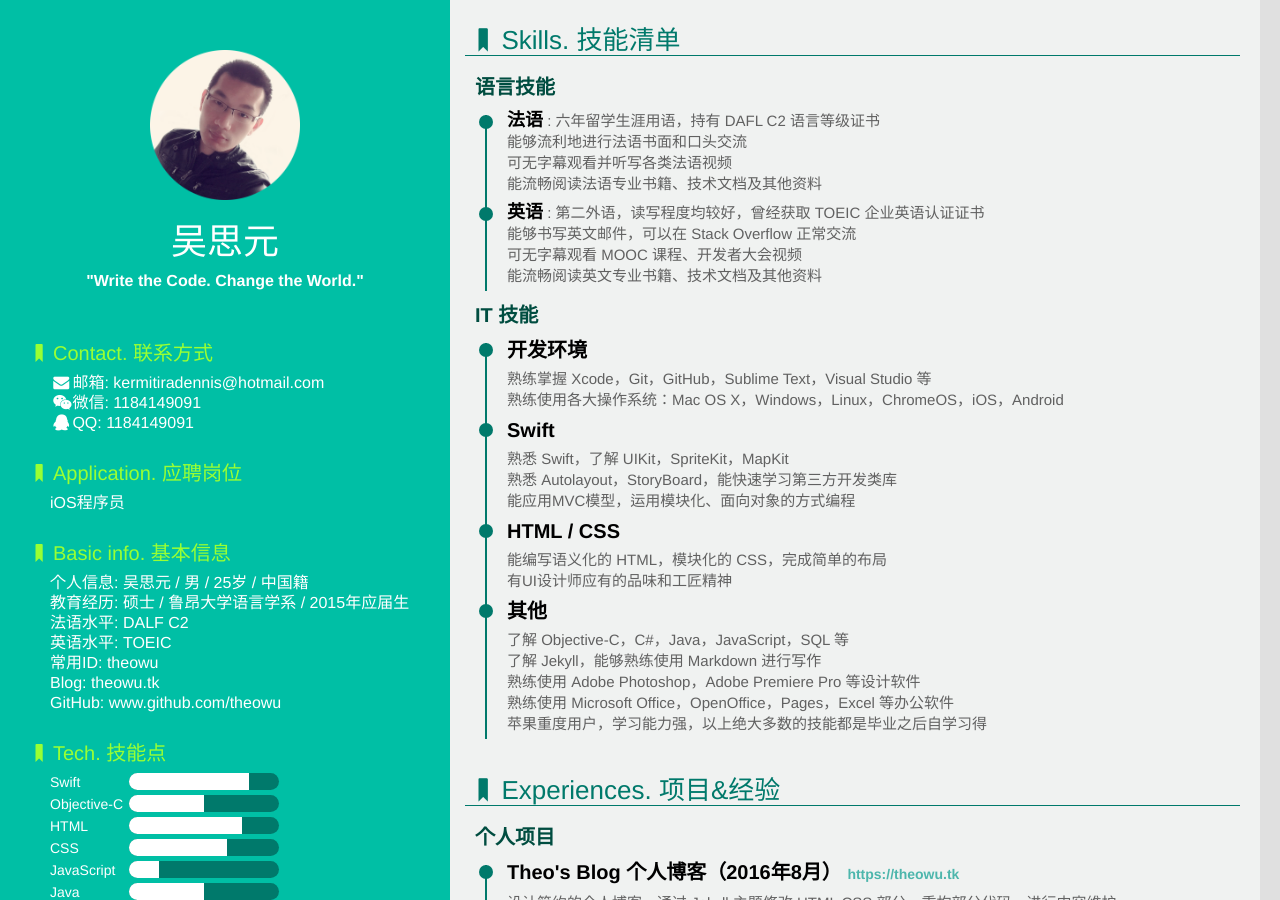
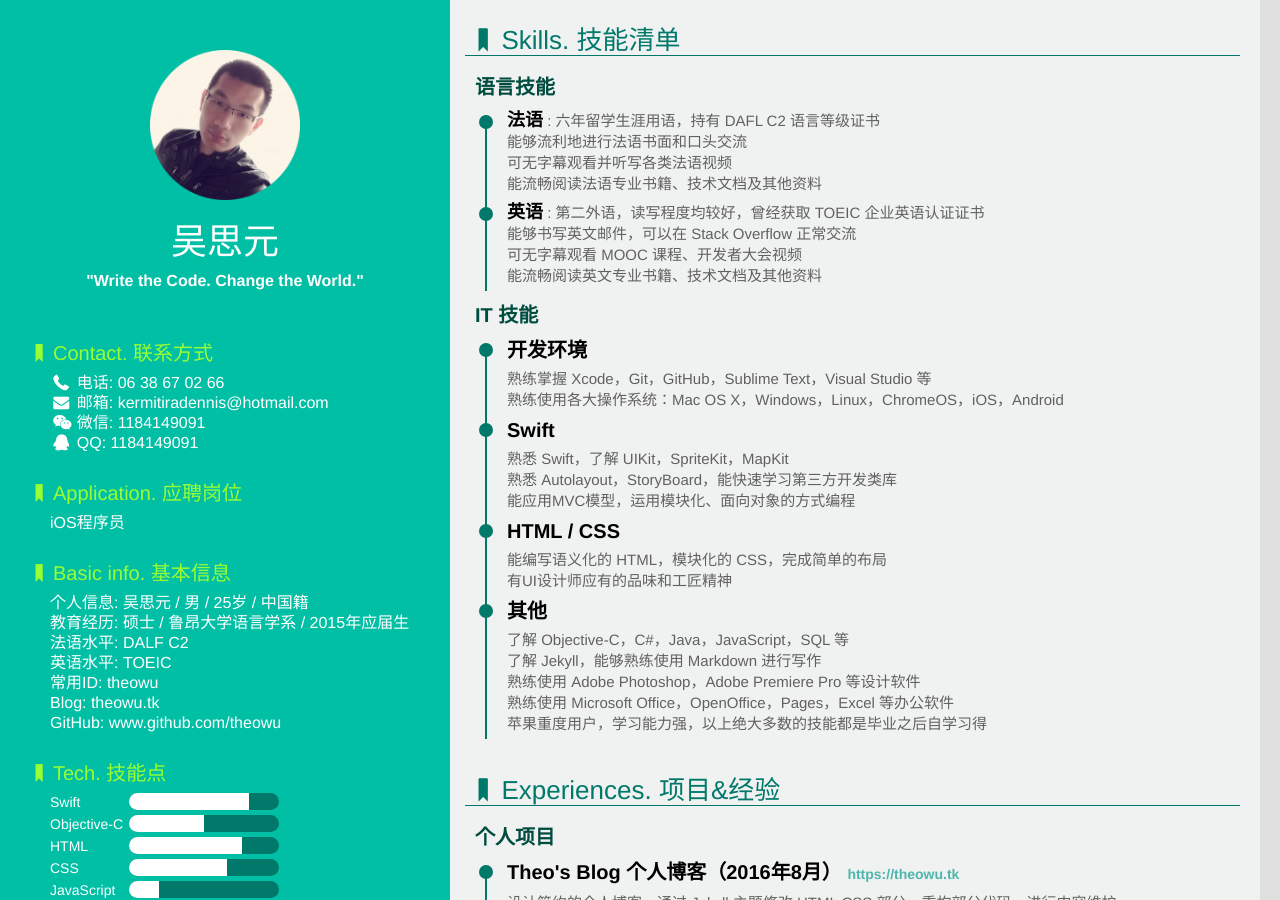
Before and after one commit to theowu/theowu.github.io, a Jekyll site: the page resume/print.html, which Jekyll copies as it is, in a window 1280 px wide and 900 px high. Built offline with Jekyll 4.4.1, drawn with Linux system fonts in a browser that asks for light colours.

Commit message:
update comment

```diff
--- a/resume/index.html
+++ b/resume/index.html
@@ -55,6 +55,7 @@
                 </li>
                 <li class="someRight">
                     <dt><i class="icon-bookmark"></i>Contact. 联系方式</dt>
+                    <dd><i class="icon-phone-1"></i> 电话: 06 38 67 02 66</dd>
                     <dd><i class="icon-mail-alt"></i> 邮箱: <a href="mailto:kermitiradennis@hotmail.com" target="_blank">kermitiradennis@hotmail.com</a></dd>
                     <dd><i class="icon-wechat"></i> 微信: 1184149091</dd>
                     <dd><i class="icon-qq"></i> QQ: 1184149091</a></dd>
--- a/resume/print.html
+++ b/resume/print.html
@@ -17,12 +17,23 @@
             <h1>吴思元</h1>
             <h2>"Write the Code. Change the World."</h2>
         </div>
+
+<!--         Theo comment, 联系方式的图标在字体文件里一共有五个可以调用，把class分别设置成一下五个:
+        icon-wechat:before
+        icon-qq:before
+        icon-bookmark
+        icon-heart
+        icon-mail-alt
+        icon-link
+        icon-phone-1 -->
+
         <ul class="side-info">
             <li class="someRight">
                 <dt><i class="icon-bookmark"></i>Contact. 联系方式</dt>
-                <dd><i class="icon-mail-alt"></i>邮箱: <a href="mailto:kermitiradennis@hotmail.com" target="_blank">kermitiradennis@hotmail.com</a></dd>
-                <dd><i class="icon-wechat"></i>微信: 1184149091</dd>
-                <dd><i class="icon-qq"></i>QQ: 1184149091</dd>
+                <dd><i class="icon-phone-1"></i> 电话: 06 38 67 02 66</dd>
+                <dd><i class="icon-mail-alt"></i> 邮箱: <a href="mailto:kermitiradennis@hotmail.com" target="_blank">kermitiradennis@hotmail.com</a></dd>
+                <dd><i class="icon-wechat"></i> 微信: 1184149091</dd>
+                <dd><i class="icon-qq"></i> QQ: 1184149091</dd>
             </li>
             <li class="someRight">
                 <dt><i class="icon-bookmark"></i>Application. 应聘岗位</dt>
```
Also changed, not shown: resume/img/qr.png.
